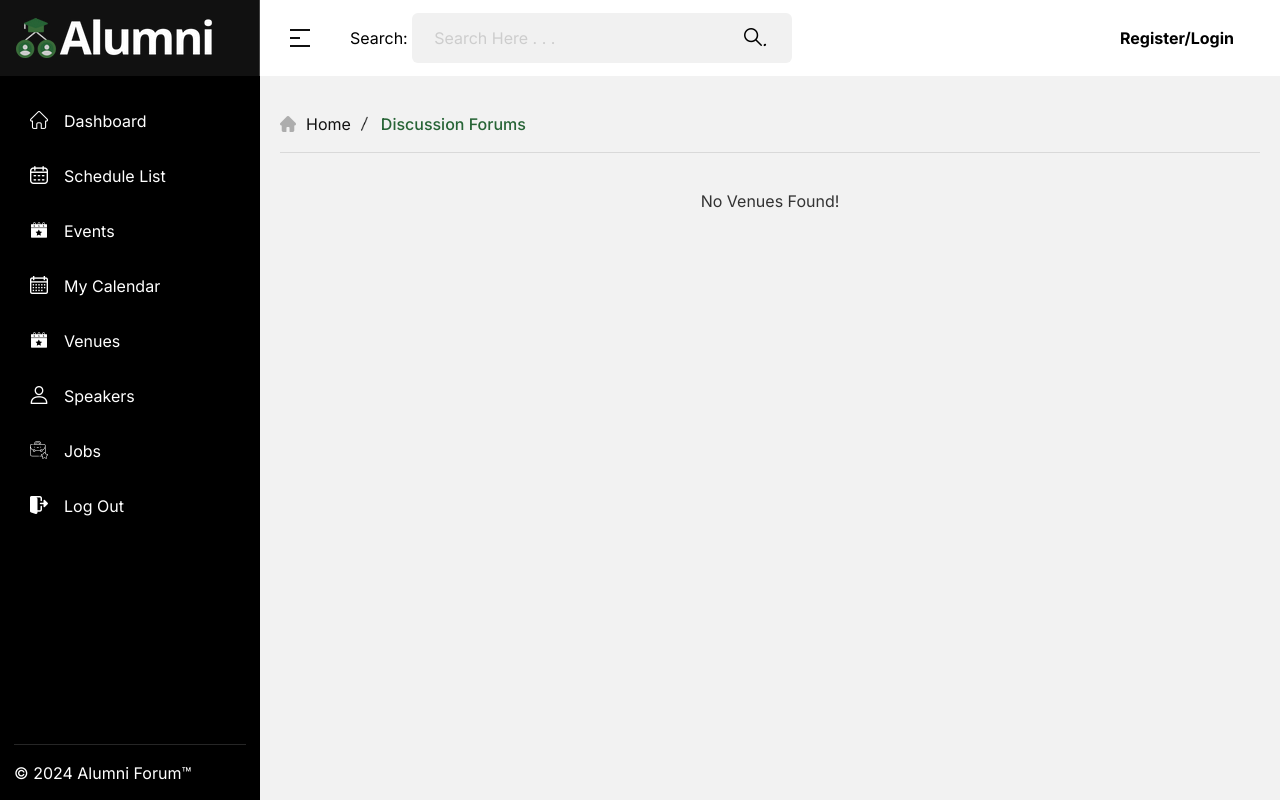
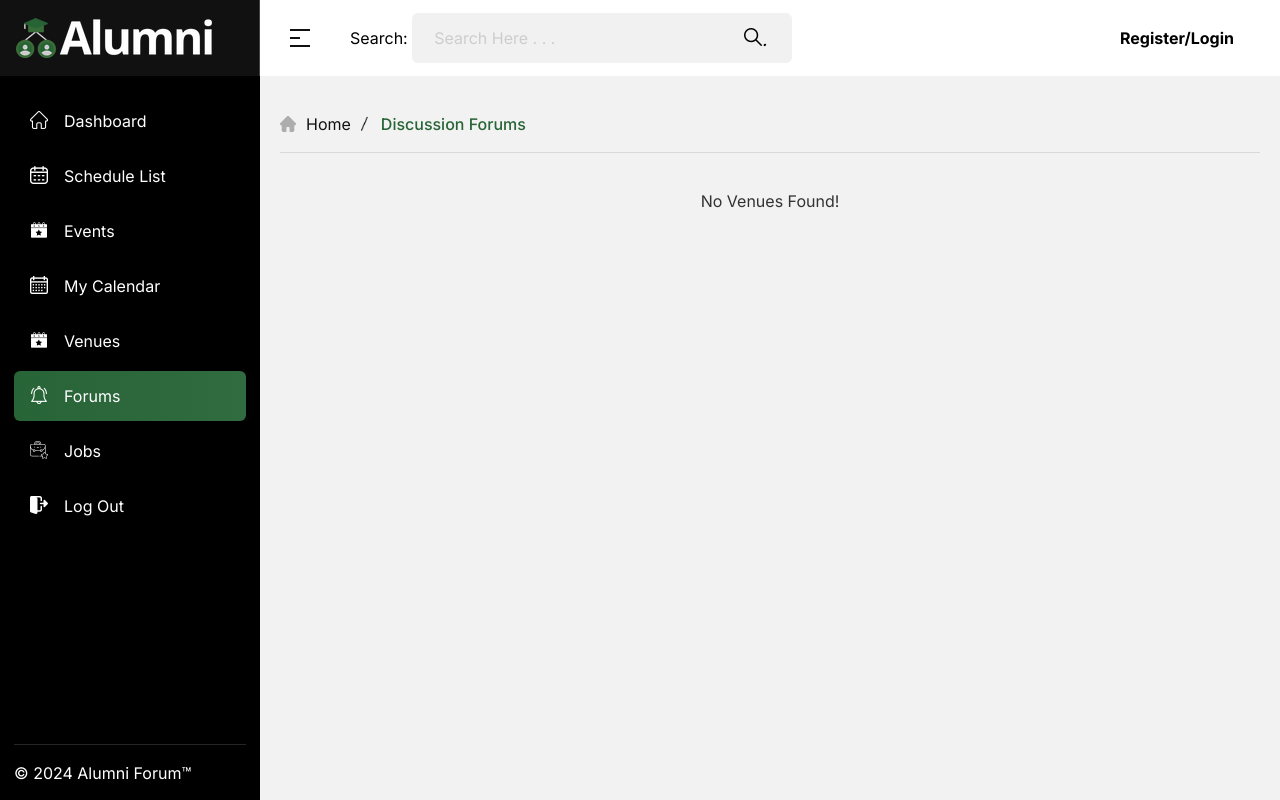
Before and after one commit to oymage/universityalumni, a Django app: page /forums/ in a window 1280 px wide. Run offline with Django 5.2, Linux system fonts and the light colour scheme; some libraries are stand-ins or nearby versions; some web fonts are replaced.

Commit message:
updated images

```diff
--- a/templates/forums.html
+++ b/templates/forums.html
@@ -31,14 +31,14 @@
               <div class="event__venue-meta">
                 <div class="news__meta-status">
                   <span><i class="flaticon-calendar-1"></i></span>
-                  <span>{{ forum.get_booked_date }}</span>
+                  <span>{{ forum.updated_at|date:"d-m-Y" }}</span>
                 </div>
                 <div class="news__meta-status">
                   <span><i class="flaticon-clock"></i></span>
-                  <span>{{ forum.get_booked_time}}</span>
+                  <span>{{ forum.updated_at|date:"h:m a"}}</span>
                 </div>
               </div>
-              <h4 class="event__venue-title">{{ forum.name }}</h4>
+              <a href="{{ forum.get_absolute_url }}"><h4 class="event__venue-title">{{ forum.name }}</h4></a>
               <p>{{ forum.location }}</p>
             </div>
             <div class="event__venue-thumb">
--- a/templates/includes/sidebar.html
+++ b/templates/includes/sidebar.html
@@ -128,10 +128,10 @@
               <span class="nav-text">Venues</span>
             </a>
           </li>
-          <li class="{% if page == 'speakers' %}mm-active{% endif %}">
-            <a href="{% url 'users:speakers' %}" aria-expanded="false">
-              <i class="flaticon-user"></i>
-              <span class="nav-text">Speakers</span>
+          <li class="{% if page == 'forums' %}mm-active{% endif %}">
+            <a href="{% url 'users:forums' %}" aria-expanded="false">
+              <i class="flaticon-notification"></i>
+              <span class="nav-text">Forums</span>
             </a>
           </li>
           <li class="{% if page == 'jobs' %}mm-active{% endif %}">
--- a/templates/venues.html
+++ b/templates/venues.html
@@ -31,14 +31,14 @@
               <div class="event__venue-meta">
                 <div class="news__meta-status">
                   <span><i class="flaticon-calendar-1"></i></span>
-                  <span>{{ venue.get_booked_date }}</span>
+                  <span>{{ venue.updated_at|date:'d-m-Y' }}</span>
                 </div>
                 <div class="news__meta-status">
                   <span><i class="flaticon-clock"></i></span>
-                  <span>{{ venue.get_booked_time}}</span>
+                  <span>{{ venue.updated_at|date:'h:m a'}}</span>
                 </div>
               </div>
-              <h4 class="event__venue-title">{{ venue.name }}</h4>
+              <a href="{{ venue.get_absolute_url }}"><h4 class="event__venue-title">{{ venue.name }}</h4></a>
               <p>{{ venue.location }}</p>
             </div>
             <div class="event__venue-thumb">
```
Also changed, not shown: media/events/banner1.png (added), media/forums/forum.webp (added).
